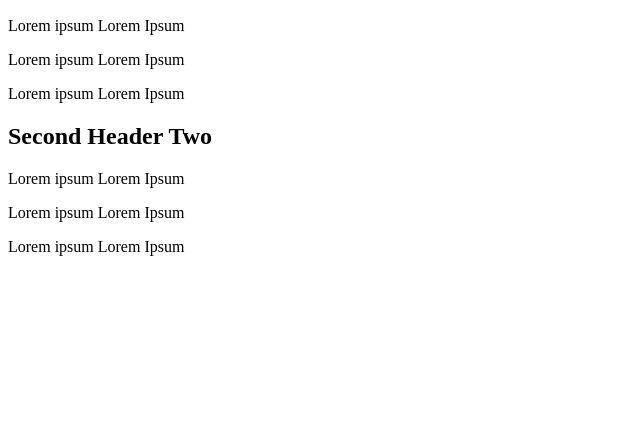
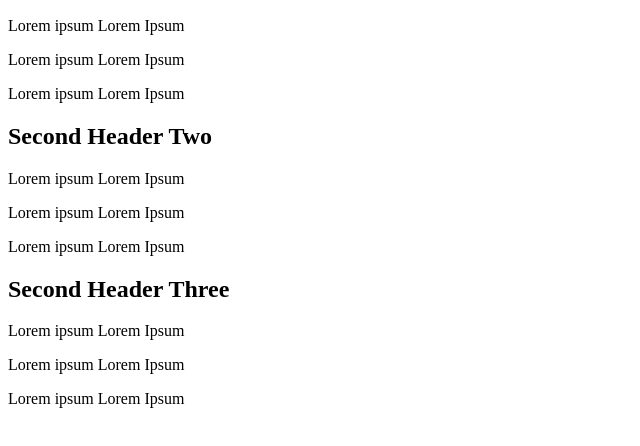
Before and after one commit to Nella1a/git-practice, a plain HTML site: page index.html in a window 1280 px wide. Shown: the part 110-556 px from the top of the page, without its empty margins (0-640 px from the left). Drawn offline with Linux system fonts and the light colour scheme.

Commit message:
Add third article

```diff
--- a/index.html
+++ b/index.html
@@ -17,6 +17,13 @@
       <p>Lorem ipsum Lorem Ipsum </p>
       <p>Lorem ipsum Lorem Ipsum </p>
     </article>
+    <article>
+      <h2>Second Header Three</h2>
+      <p>Lorem ipsum Lorem Ipsum </p>
+      <p>Lorem ipsum Lorem Ipsum </p>
+      <p>Lorem ipsum Lorem Ipsum </p>
+    </article>
+
 
 
 
```
